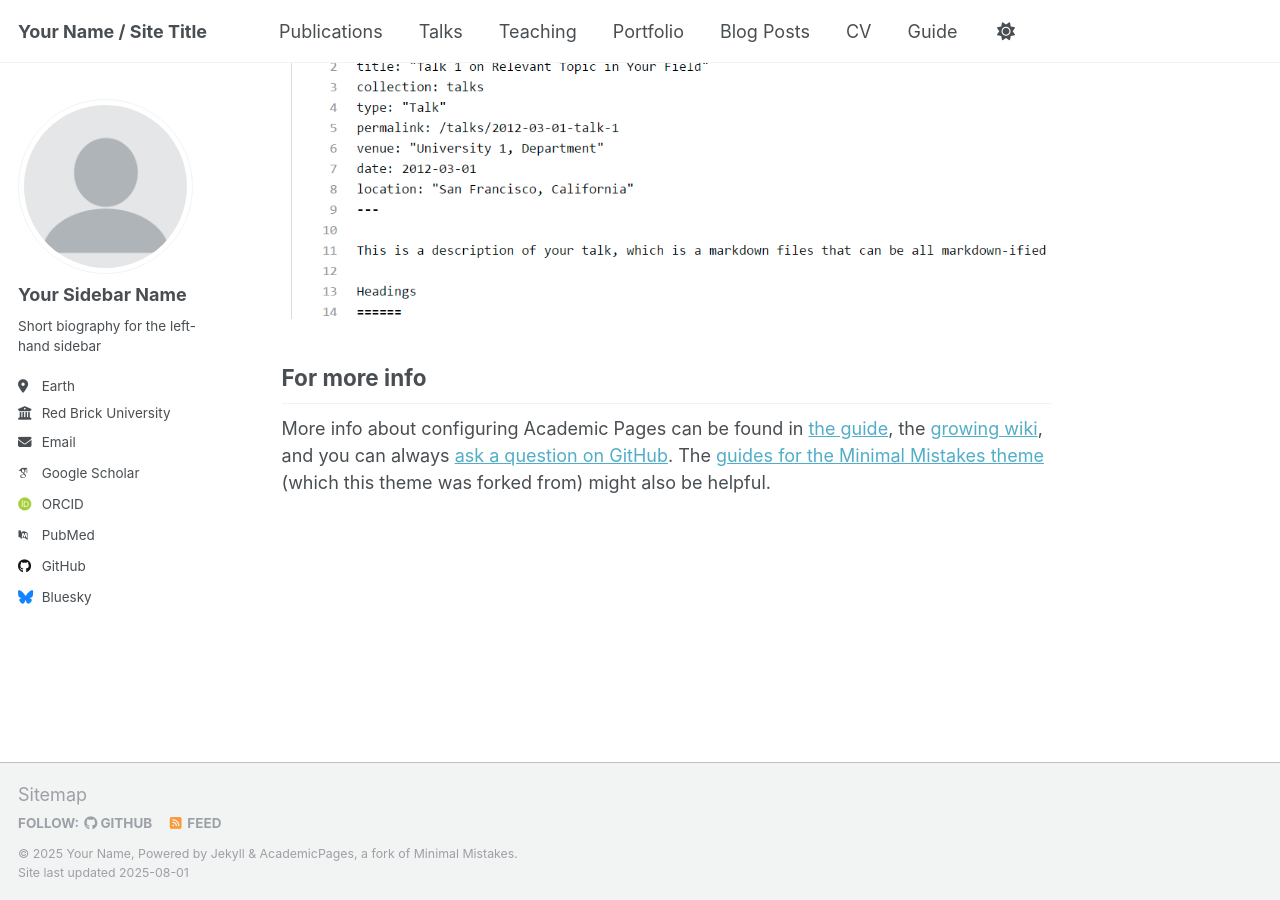
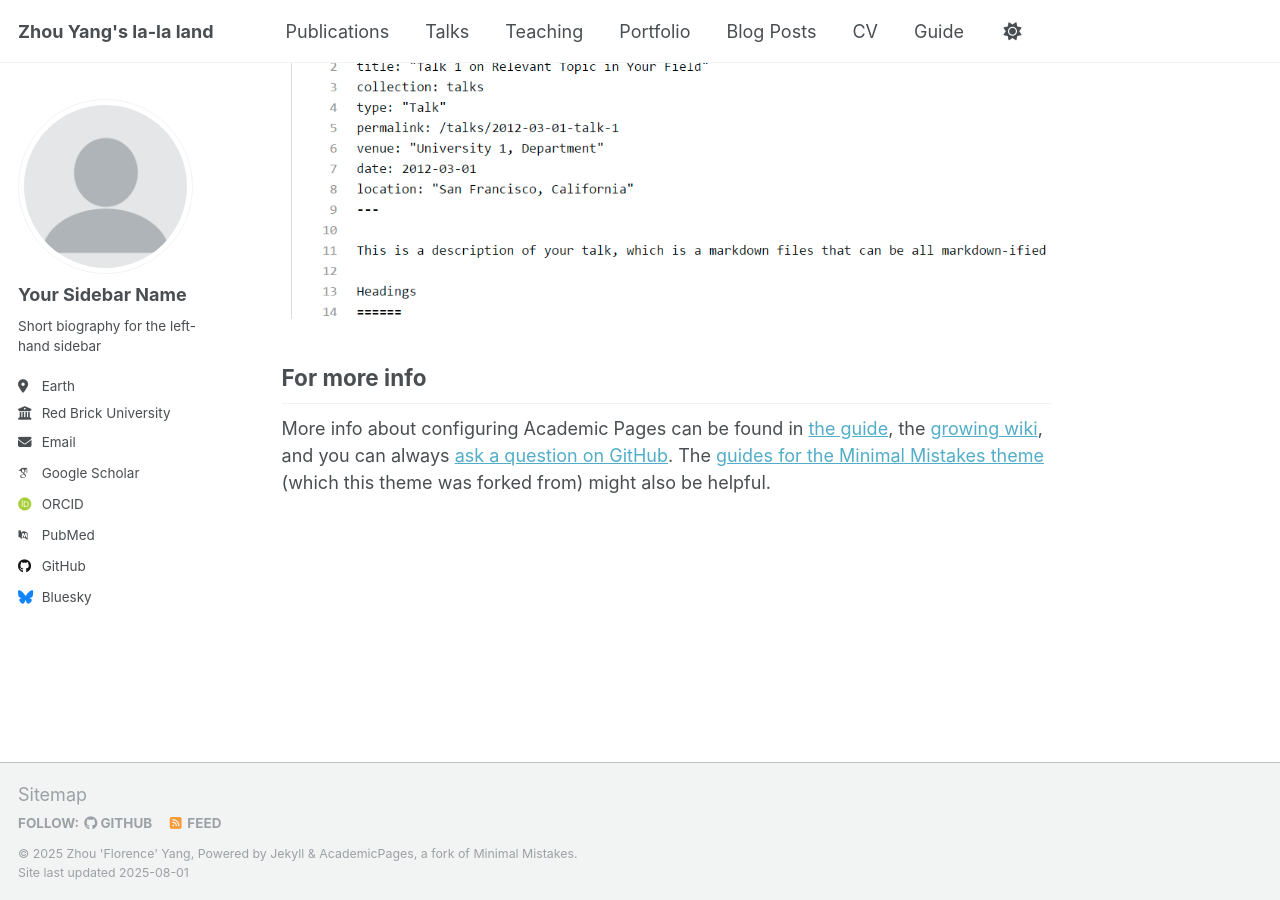
Before and after one commit to zhou-yang-quantum/zhou-yang-quantum.github.io, a Jekyll site: the page built from _pages/about.md, in a window 1280 px wide and 900 px high, scrolled down 2880 px. Built offline with Jekyll 4.4.1, drawn with Linux system fonts in a browser that asks for light colours; some web fonts are replaced; a script that is not in the unit is left out.

Commit message:
Update _config.yml

```diff
--- a/_config.yml
+++ b/_config.yml
@@ -9,13 +9,13 @@
 # Basic Site Settings
 locale                   : "en-US"
 site_theme               : "default"
-title                    : "Your Name / Site Title"
+title                    : "Zhou Yang's la-la land"
 title_separator          : "-"
-name                     : &name "Your Name"
-description              : &description "personal description"
-url                      : https://academicpages.github.io # the base hostname & protocol for your site e.g. "https://[your GitHub username].github.io" or if you already have some other page hosted on Github then use "https://[your GitHub username].github.io/[Your Repo Name]"
+name                     : &name "Zhou 'Florence' Yang"
+description              : &description "quantum physics, immortality and parallel universe."
+url                      : https://yang-zhou-quantum.github.io # the base hostname & protocol for your site e.g. "https://[your GitHub username].github.io" or if you already have some other page hosted on Github then use "https://[your GitHub username].github.io/[Your Repo Name]"
 baseurl                  : "" # the subpath of your site, e.g. "/blog"
-repository               : "academicpages/academicpages.github.io"
+repository               : "yang-zhou-quantum/yang-zhou-quantum.github.io"
 
 # Site Author - The following control what appear as part of the author content on the side bar.
 #               If a field is blank the icon and link will not appear, otherwise it will be shown.
```
